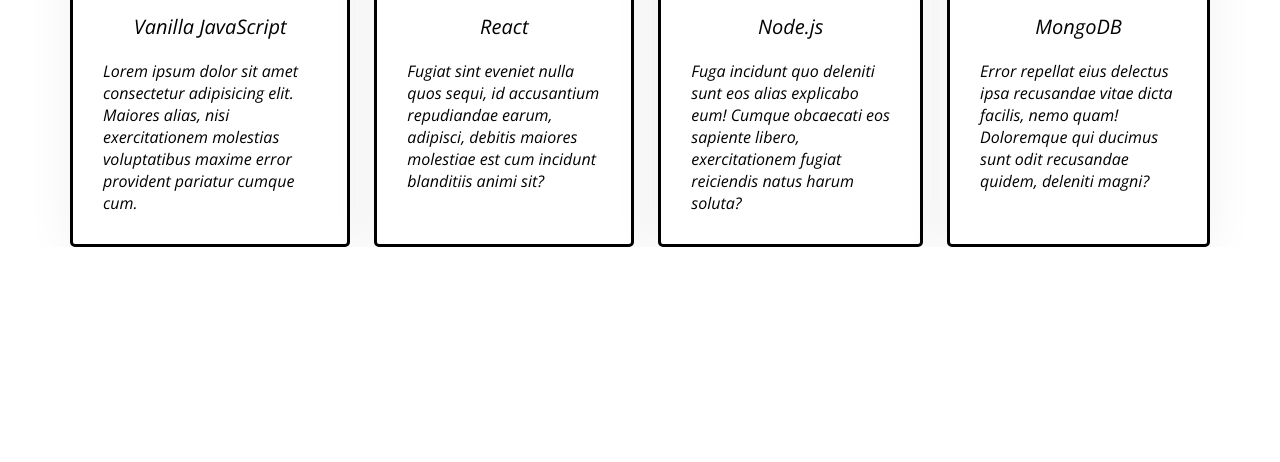
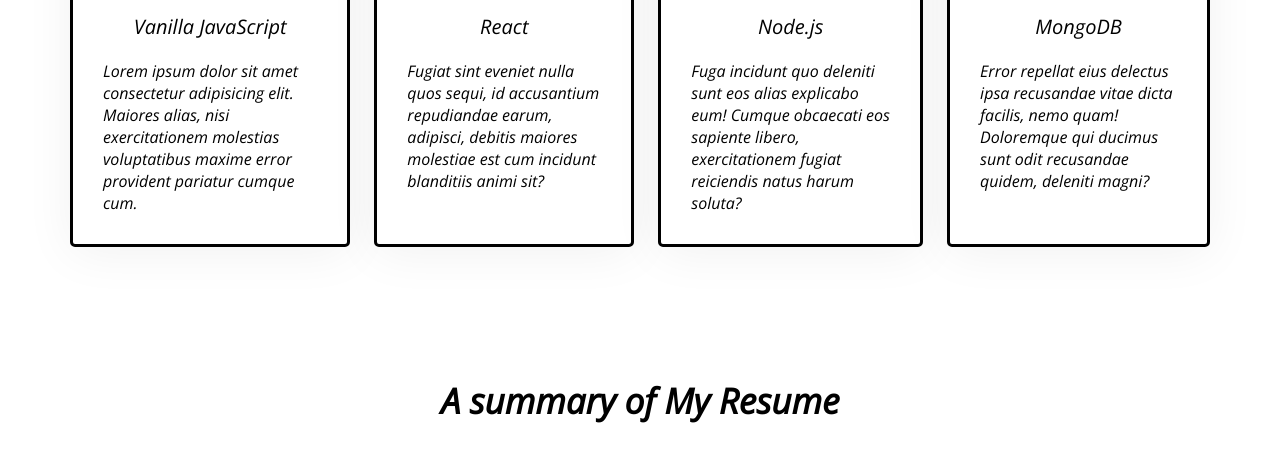
Before and after one commit to mosaraf-nissan/Nissan-Developer-Portfolio, a plain HTML site: page index.html in a window 1280 px wide. Shown: the part 1688-2150 px from the top of the page. Before the commit the page ends 1935 px from the top, so only its background shows below. Drawn offline with nearby package versions, Linux system fonts and the light colour scheme.

Commit message:
more added

```diff
--- a/index.html
+++ b/index.html
@@ -13,7 +13,7 @@
         <nav>
             <h2 class="nav-title">Ni<span class="text-color">ss</span>an</h2>
             <ul>
-                <li>Porfolio</li>
+                <li>Portfolio</li>
                 <li>Blogs</li>
                 <li><button class="btn-primary">Hire Me</button></li>
             </ul>
@@ -81,6 +81,11 @@
                 </skill>
             </div>
         </section>
+      <section class="resume">
+        <h3 class="section-title">
+            A summary of My Resume
+        </h3>
+      </section>
     </main>
     <footer>
 
--- a/styles/portfolio.css
+++ b/styles/portfolio.css
@@ -182,3 +182,7 @@
 img{
     margin-left:75px;
 }
+.resume{
+    margin-top: 130px;
+    margin-bottom: 106px;
+}
```
